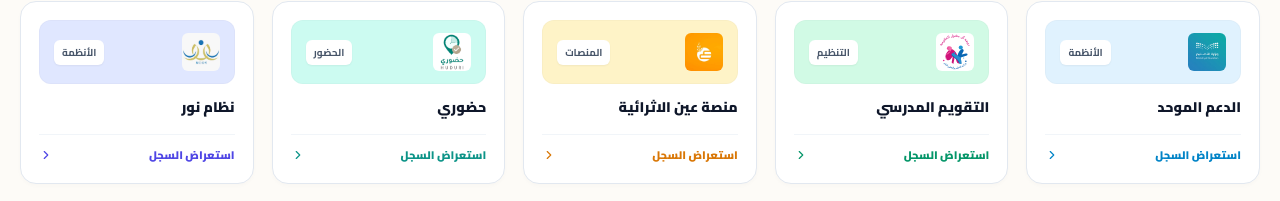
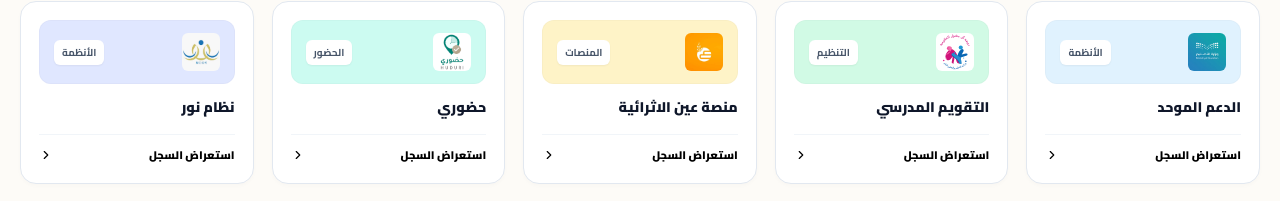
Before and after one commit to MOO651/kindergarten-archive, a React (Vite) app: page / in a window 1280 px wide. Shown: the part 514-715 px from the top of the page. Built offline with nearby package versions, Linux system fonts and the light colour scheme; no server answers; the HTML template or start-up script is replaced by a standard one.

Commit message:
Use black record preview text

```diff
--- a/src/pages/Home.jsx
+++ b/src/pages/Home.jsx
@@ -167,7 +167,7 @@
                 <h3 style={{ fontSize: '14px', fontWeight: '800', color: '#0f172a', lineHeight: '1.4' }}>{sec.title}</h3>
               </div>
 
-              <div style={{ display: 'flex', justifyContent: 'space-between', alignItems: 'center', marginTop: '16px', paddingTop: '10px', borderTop: '1px solid #f1f5f9', fontSize: '11px', color: sec.color, fontWeight: '800' }}>
+              <div style={{ display: 'flex', justifyContent: 'space-between', alignItems: 'center', marginTop: '16px', paddingTop: '10px', borderTop: '1px solid #f1f5f9', fontSize: '11px', color: '#000000', fontWeight: '800' }}>
                 <span>استعراض السجل</span>
                 <ChevronRight style={{ width: '14px', height: '14px' }} />
               </div>
```
